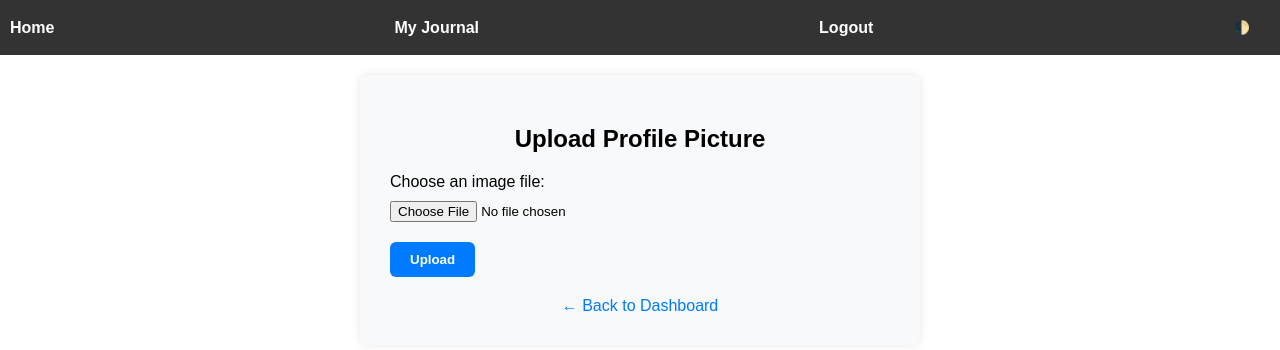
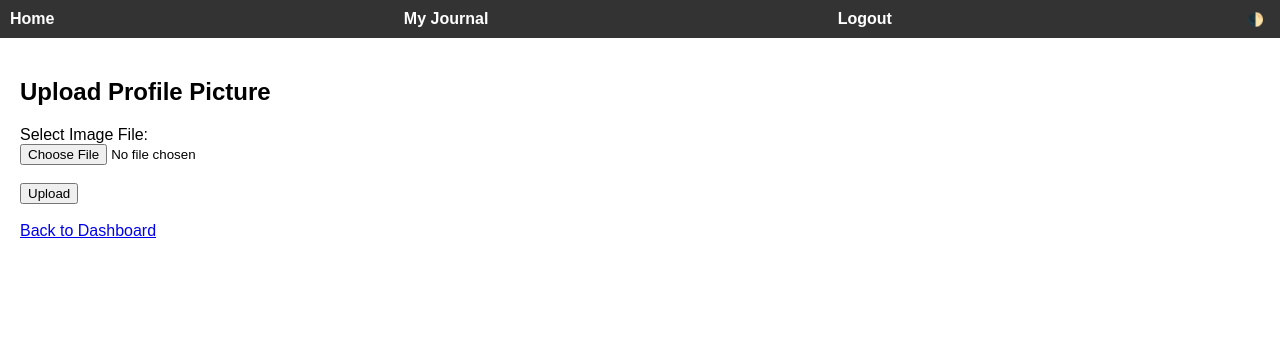
Before and after one commit to Edward-Acquaye/Diary-Webapp, a Flask app: page /upload_profile in a window 1280 px wide. Shown: the top 350 px of the page. Run offline with Flask 3, Linux system fonts and the light colour scheme; a user stored in the database is signed in.

Commit message:
Updating template files

```diff
--- a/templates/upload_profile.html
+++ b/templates/upload_profile.html
@@ -1,83 +1,12 @@
-{% extends "base.html" %}
+
+{% extends 'base.html' %}
 {% block content %}
-<div class="upload-container">
-    <h2>Upload Profile Picture</h2>
-
-    <form action="{{ url_for('upload_profile') }}" method="POST" enctype="multipart/form-data">
-        <div class="form-group">
-            <label for="profile_pic">Choose an image file:</label>
-            <input type="file" name="profile_pic" id="profile_pic" accept="image/*" required>
-        </div>
-
-        <button type="submit">Upload</button>
-    </form>
-
-    <a href="{{ url_for('dashboard') }}" class="back-link">← Back to Dashboard</a>
-</div>
-
-<style>
-.upload-container {
-    max-width: 500px;
-    margin: 0 auto;
-    background-color: #f8f9fa;
-    padding: 30px;
-    border-radius: 8px;
-    box-shadow: 0 0 10px rgba(0,0,0,0.1);
-}
-
-.upload-container h2 {
-    text-align: center;
-    margin-bottom: 20px;
-}
-
-.form-group {
-    margin-bottom: 20px;
-}
-
-input[type="file"] {
-    display: block;
-    margin-top: 10px;
-}
-
-button {
-    background-color: #007bff;
-    color: white;
-    border: none;
-    padding: 10px 20px;
-    border-radius: 6px;
-    font-weight: bold;
-    cursor: pointer;
-    transition: background-color 0.3s ease;
-}
-
-button:hover {
-    background-color: #0056b3;
-}
-
-.back-link {
-    display: block;
-    margin-top: 20px;
-    text-align: center;
-    color: #007bff;
-    text-decoration: none;
-}
-
-.back-link:hover {
-    text-decoration: underline;
-}
-
-/* Dark Mode */
-.dark-mode .upload-container {
-    background-color: #1e1e1e;
-    color: #f1f1f1;
-}
-
-.dark-mode input[type="file"] {
-    color: #f1f1f1;
-}
-
-.dark-mode .back-link {
-    color: #90cdf4;
-}
-</style>
+  <h2>Upload Profile Picture</h2>
+  <form method="POST" enctype="multipart/form-data">
+    <label>Select Image File:</label><br>
+    <input type="file" name="profile_pic" accept="image/*" required><br><br>
+    <button type="submit">Upload</button>
+  </form>
+  <br>
+  <a href="{{ url_for('dashboard') }}">Back to Dashboard</a>
 {% endblock %}
```
Also changed, not shown: templates/dashboard.html (+16 -54 lines).
